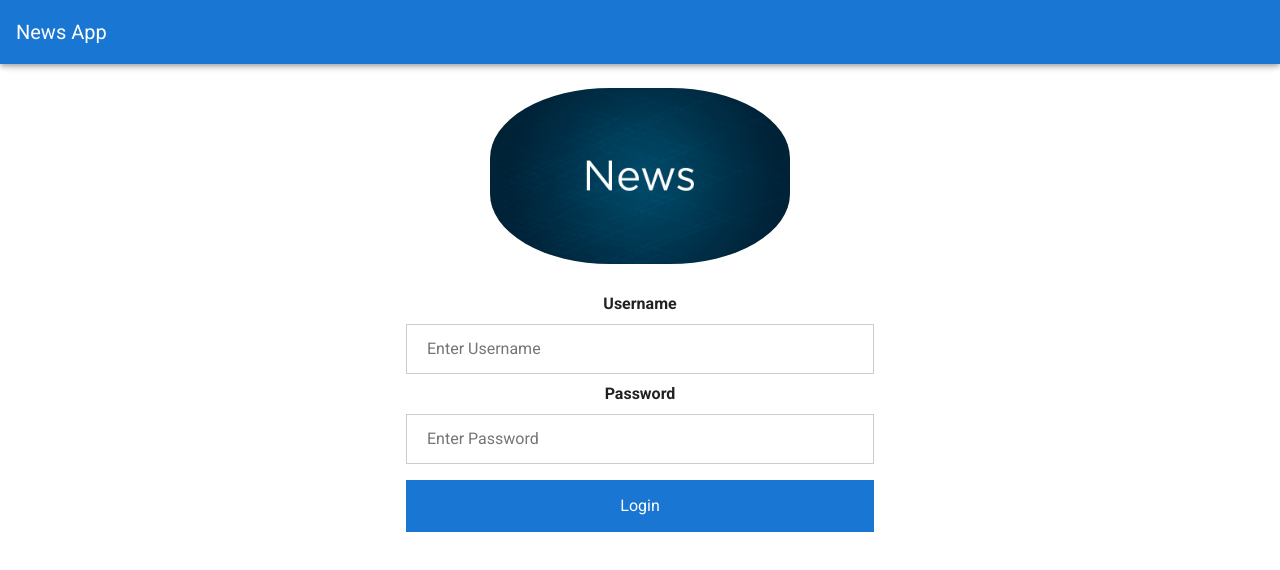
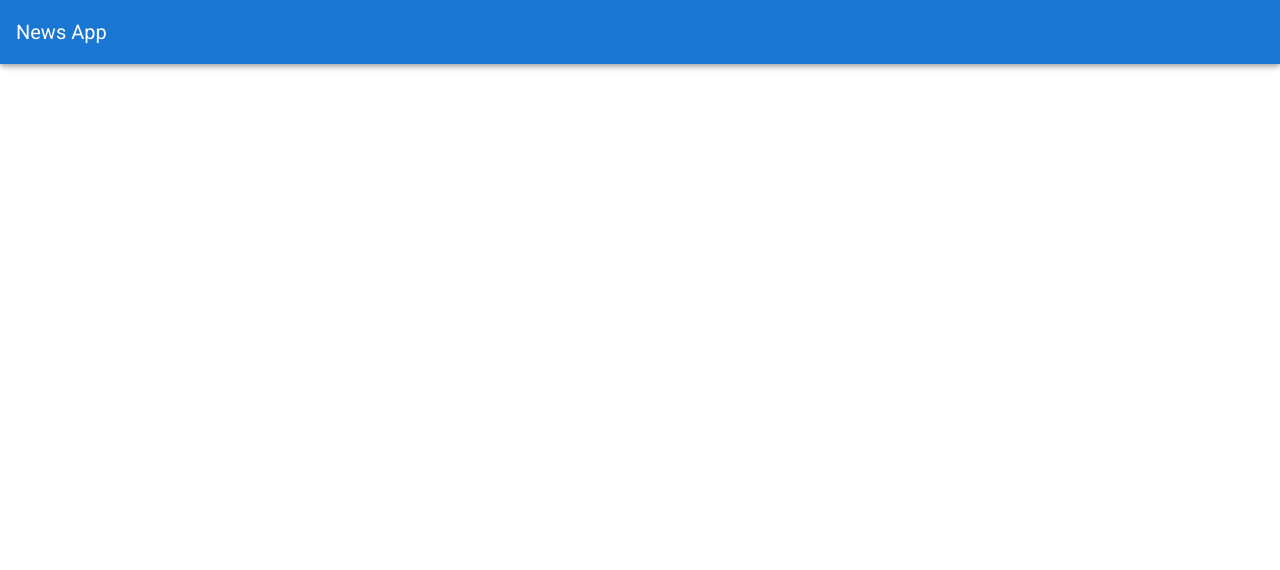
Before and after one commit to AleksandarRadinkovic/test-project-vue, a Vue app: page /news/LogIn in a window 1280 px wide. Shown: the top 570 px of the page. Built offline with nearby package versions, Linux system fonts and the light colour scheme.

Commit message:
including router

```diff
--- a/src/App.vue
+++ b/src/App.vue
@@ -10,19 +10,19 @@
 
     <v-main>
       <div id="app">
-        <LogIn />
+        <router-view/>
       </div>
     </v-main>
   </v-app>
 </template>
 
 <script>
-import LogIn from "./components/LogIn.vue";
+
 
 export default {
   name: "App",
   components: {
-    LogIn,
+
   },
 };
 </script>
--- a/src/components/AllNews.vue
+++ b/src/components/AllNews.vue
@@ -9,14 +9,14 @@
               slot-scope="{ hover }"
               :class="`elevation-${hover ? 8 : 2}`"
               style="cursor: pointer"
-              @click="$router.push(`/news/${news.id}/show`).catch(() => {})"
+
             >
               <div
                 class="cover-image"
                 :style="{ background: `url(${prevImage})` }"
               ></div>
               <div class="pa-4">
-                <h2 class="text-h5 mb-2">{{ news.title }}</h2>
+                <h2 @click="$router.push(`/news/${news.id}/show`).catch(() => {})" class="text-h5 mb-2">{{ news.title }}</h2>
                 <div class="body-2">{{ news.body }}</div>
               </div>
               <div>
--- a/src/router.js
+++ b/src/router.js
@@ -8,7 +8,7 @@ export default new Router({
   base: process.env.BASE_URL,
   routes: [
     {
-      path: "/",
+      path: "/Home",
       name: "Home",
       component: () => import("@/components/AllNews.vue"),
     },
@@ -18,7 +18,7 @@ export default new Router({
       component: () => import("@/components/NewsDetails.vue"),
     },
     {
-      path: "/news/LogIn",
+      path: "/",
       name: "login",
       component: () => import("@/components/LogIn.vue"),
     },
```
